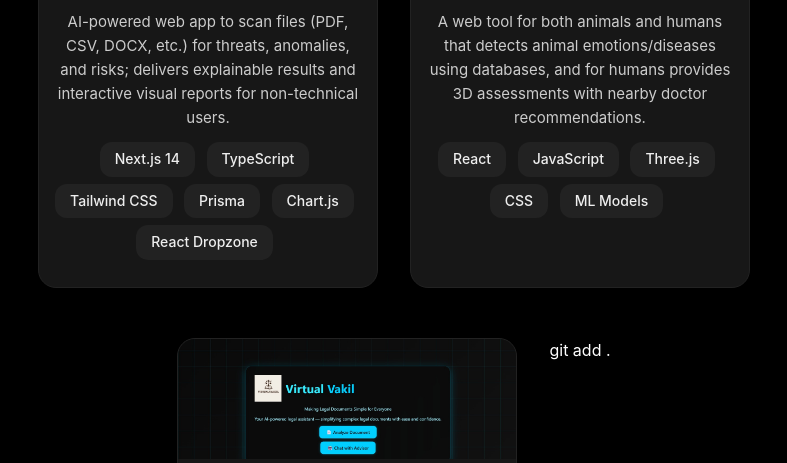
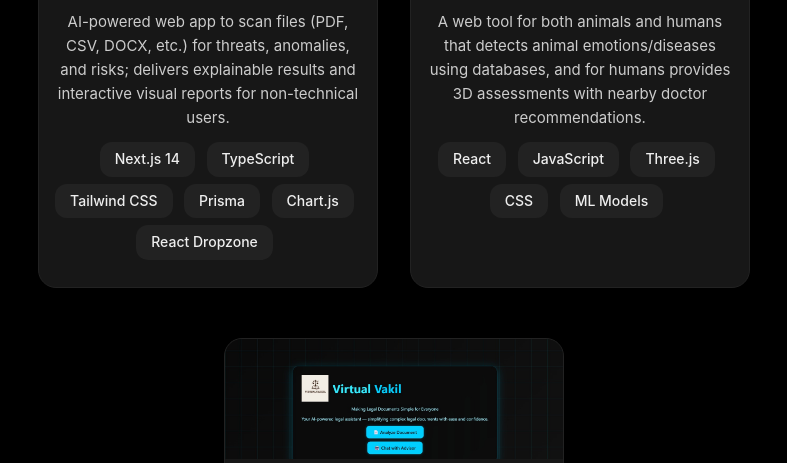
Before and after one commit to Akankshaa1268/portf, a plain HTML site: page index.html in a window 1280 px wide. Shown: the part 1521-1984 px from the top of the page, without its empty margins (246-1033 px from the left). Drawn offline with Linux system fonts and the light colour scheme.

Commit message:
all fiexd

```diff
--- a/index.html
+++ b/index.html
@@ -172,7 +172,7 @@
         </div>
     </div>
 </div>
-git add .
+
 
   </div>
 </section>
```
